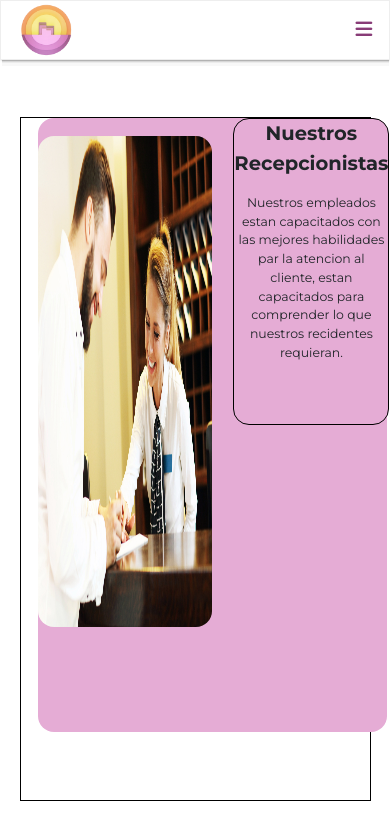
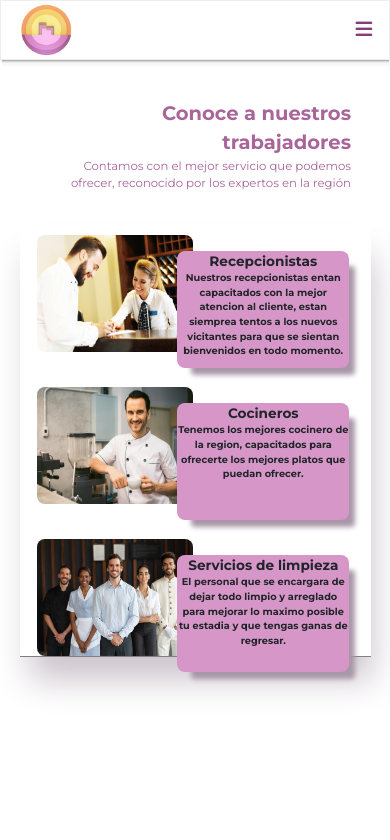
Before and after one commit to OakEsteban/PosadadelSolFRONTEND, a React (Create React App) app: page /Nosotros in a window 390 px wide. Shown: the top 840 px of the page. Built offline with nearby package versions, Linux system fonts and the light colour scheme.

Commit message:
Update: Trabajadores

```diff
--- a/src/Styles/Nosotros3.css
+++ /dev/null
@@ -1,71 +0,0 @@
-/* Contenedor carta */
-.container-100 {
-  margin-left: 5%;
-  border: 1px solid black;
-  display: flex;
-  flex-direction: column;
-  width: 30%;
-  height: 90%;
-  background-color: #e5acd5;
-}
-
-.text-1{
-  border: 1px solid black;
-  width: 90%;
-  height: 50%;
-  margin-left: 5%;
-
-}
-
-/* Contnedor general */
-
-.container-101 {
-  width: 90%;
-  height: 90%;
-  margin-top: 10%;
-  border: 1px solid black;
-}
-
-#imgp {
-  width: 100%;
-  height: 50%;
-}
-
-@media (max-width: 640px) {
-  .container-100 {
-    width: 100%;
-    border: none;
-    display: flex;
-    flex-direction: row;
-    border-radius: 1rem;
-    margin-bottom: 3%;
-  }
-
-  .container-101 {
-    border: 1px solid black;
-    display: flex;
-    flex-direction: column;
-  }
-  .text-1 {
-    background-color: #e5acd5;
-    border-radius: 1rem;
-  }
-  #imgp {
-    width: 50%;
-    height: 80%;
-    margin-right: 1%;
-    border-radius: 1rem;
-    margin-top: 5%;
-  }
-
-  #txt-1 {
-    text-align: center;
-    font: bolder;
-    font-size: 5vi;
-  }
-
-  #txt-2 {
-    font-size: 3.2vi;
-    text-align: center;
-  }
-}
--- /dev/null
+++ b/src/Styles/NosotrosStyle.css
@@ -0,0 +1,156 @@
+/*
+container-101 -> Contenedor de lan tarjeta
+imgp -> imagen de la tarjeta
+text-1 -> contenedor del texto de la tarjeta
+txt-1 -> titulo
+txt-2 -> descripcion
+
+*/
+
+/*
+Container-100 -> Contenedor externo
+*/
+
+.container-100 {
+  border-bottom: 1px gray solid;
+  width: 90%;
+  display: flex;
+  flex-direction: row;
+  justify-content: space-between;
+  box-shadow: 6px 27px 32px -4px rgba(204, 196, 204, 1);
+}
+
+.container-101 {
+  border: none;
+  display: flex;
+  flex-direction: column;
+  width: 20vi;
+  height: 30vi;
+}
+
+.text-1 {
+  margin-top: -5%;
+  background-color: #d697c8;
+  width: 100%;
+  border-radius: 0.5rem;
+  box-shadow: 10px 11px 5px -4px rgba(168, 151, 168, 1);
+}
+
+.cont3 {
+  display: flex;
+  flex-direction: column;
+  width: 80vi;
+  border: none;
+}
+
+#imgp {
+  width: 100%;
+}
+
+#img1 {
+  border-radius: 0.5rem;
+}
+
+#C1 {
+  margin-left: 5%;
+  margin-top: 3%;
+}
+#C2 {
+  margin-top: 10%;
+}
+
+#C3 {
+  margin-top: 15%;
+  margin-right: 5%;
+}
+
+#txt-1 {
+  text-align: right;
+  color: #a9659a;
+}
+
+#txt-2 {
+  font-size: 1.5vi;
+}
+
+#title {
+  font-size: 1.5vi;
+}
+
+#desc {
+  font-size: 1.1vi;
+}
+
+#txt-1 {
+  font-size: 2vi;
+}
+
+@media (max-width: 640px) {
+  .container-100 {
+    border: none;
+    border-bottom: 1px gray solid;
+    width: 90%;
+    display: flex;
+    flex-direction: column;
+    justify-content: space-between;
+    box-shadow: 6px 27px 32px -4px rgba(204, 196, 204, 1);
+  }
+
+  .container-101 {
+    border: none;
+    display: flex;
+    flex-direction: row;
+    width: 80vi;
+    height: 30vi;
+  }
+
+  .text-1 {
+    margin-top: 5%;
+    margin-left: -5%;
+    background-color: #d697c8;
+    width: 60%;
+    height: 100%;
+    border-radius: 0.5rem;
+    box-shadow: 10px 11px 5px -4px rgba(168, 151, 168, 1);
+  }
+
+  #txt-1 {
+    font-size: 5vi;
+    text-align: right;
+    color: #a9659a;
+  }
+
+  #txt-2 {
+    font-size: 3vi;
+  }
+
+  #img1 {
+    width: 50%;
+    border-radius: 0.5rem;
+  }
+
+  #title {
+    font-size: 3.5vi;
+    margin-bottom: 0;
+    text-align: center;
+  }
+
+  #desc {
+    font-size: 2.5vi;
+    text-align: center;
+  }
+
+  #C1 {
+    margin-left: 5%;
+    margin-top: 3%;
+  }
+  #C2 {
+    margin-left: 5%;
+    margin-top: 10%;
+  }
+
+  #C3 {
+    margin-top: 10%;
+    margin-left: 5%;
+  }
+}
--- a/src/components/CardWorker.jsx
+++ /dev/null
@@ -1,18 +0,0 @@
-import React from 'react'
-import '../Styles/Nosotros3.css'
-
-
-function CardWorker(props) {
-  return (
-    <div className='container-100'>
-        <img src={props.src} alt="" id='imgp'/>
-        <div className='text-1'>
-            <p id='txt-1'><strong>{props.Title}</strong></p>
-            <p id='txt-2'>{props.description}</p>
-
-        </div>
-    </div>
-  )
-}
-
-export default CardWorker
--- /dev/null
+++ b/src/components/WorkerMod.jsx
@@ -0,0 +1,71 @@
+import React from "react";
+
+import "../Styles/NosotrosStyle.css";
+import t1 from "../Images/trabajador1.jpg";
+import t2 from "../Images/trabajador2.jpg";
+import t3 from "../Images/trabajador3.jpeg";
+
+function WorkerMod() {
+  return (
+    <>
+      <div className="cont3">
+        <p id="txt-1">
+          <strong> Conoce a nuestros trabajadores</strong>
+          <p id="txt-2">
+            Contamos con el mejor servicio que podemos ofrecer, reconocido por
+            los expertos en la región
+          </p>
+        </p>
+      </div>
+      <div className="container-100">
+        {/* ------------------------------------------------------------- */}
+        <div className="container-101" id="C1">
+          <img src={t1} alt="" id="img1" />
+          <div className="text-1">
+            <p id="title">
+              <strong>Recepcionistas</strong>
+            </p>
+            <p id="desc"><b>
+              Nuestros recepcionistas entan capacitados con la mejor atencion al
+              cliente, estan siemprea tentos a los nuevos vicitantes para que se
+              sientan bienvenidos en todo momento.
+              </b>
+            </p>
+          </div>
+        </div>
+        {/* ------------------------------------------------------------- */}
+        <div className="container-101" id="C2">
+          <img src={t3} alt="" id="img1" />
+          <div className="text-1">
+            <p id="title">
+              <strong>Cocineros</strong>
+            </p>
+            <p id="desc"><b>
+              Tenemos los mejores cocinero de la region, capacitados para
+              ofrecerte los mejores platos que puedan ofrecer.
+              </b>
+            </p>
+          </div>
+        </div>
+        {/* -------------------------------------------------------------- */}
+
+        <div className="container-101" id="C3">
+          <img src={t2} alt="" id="img1" />
+          <div className="text-1">
+            <p id="title">
+              <strong>Servicios de limpieza</strong>
+            </p>
+            <p id="desc"><b>
+              El personal que se encargara de dejar todo limpio y arreglado para
+              mejorar lo maximo posible tu estadia y que tengas ganas de
+              regresar.
+              </b>
+            </p>
+          </div>
+        </div>
+      </div>
+    </>
+  );
+}
+
+export default WorkerMod;
--- a/src/components/pages/Nosotros.jsx
+++ b/src/components/pages/Nosotros.jsx
@@ -1,39 +1,20 @@
 import React from "react";
-import CardWorker from "../CardWorker";
-import t1 from "../../Images/trabajador1.jpg";
-import t2 from "../../Images/trabajador2.jpg";
-import t3 from "../../Images/trabajador3.jpeg";
-import '../../Styles/Nosotros3.css'
+import WorkerMod from "../WorkerMod";
+
 
 export const Nosotros = () => {
   return (
     <div
       style={{
         display: "flex",
-        justifyContent: "center",
         alignItems: "center",
-        height: "90vh",
+        flexDirection: 'column',
+        marginTop: '10%',
+        justifyContent:"center"
       }}
     >
-      <div className="container-101">
-        <CardWorker
-          src={t1}
-          Title="Nuestros Recepcionistas"
-          description="Nuestros empleados estan capacitados con las mejores habilidades par la atencion al cliente, estan capacitados para comprender lo que nuestros recidentes requieran."
-        />
+      <WorkerMod/>
 
-        {/* <CardWorker
-          src={t3}
-          Title="Nuestros Cocineros"
-          description="Nuestros empleados estan capacitados con las mejores habilidades par la atencion al cliente, estan capacitados para comprender lo que nuestros recidentes requieran."
-        />
-
-        <CardWorker
-          src={t2}
-          Title="Los empleados de servicio"
-          description="Nuestros empleados estan capacitados con las mejores habilidades par la atencion al cliente, estan capacitados para comprender lo que nuestros recidentes requieran."
-        /> */}
-      </div>
     </div>
   );
 };
```
